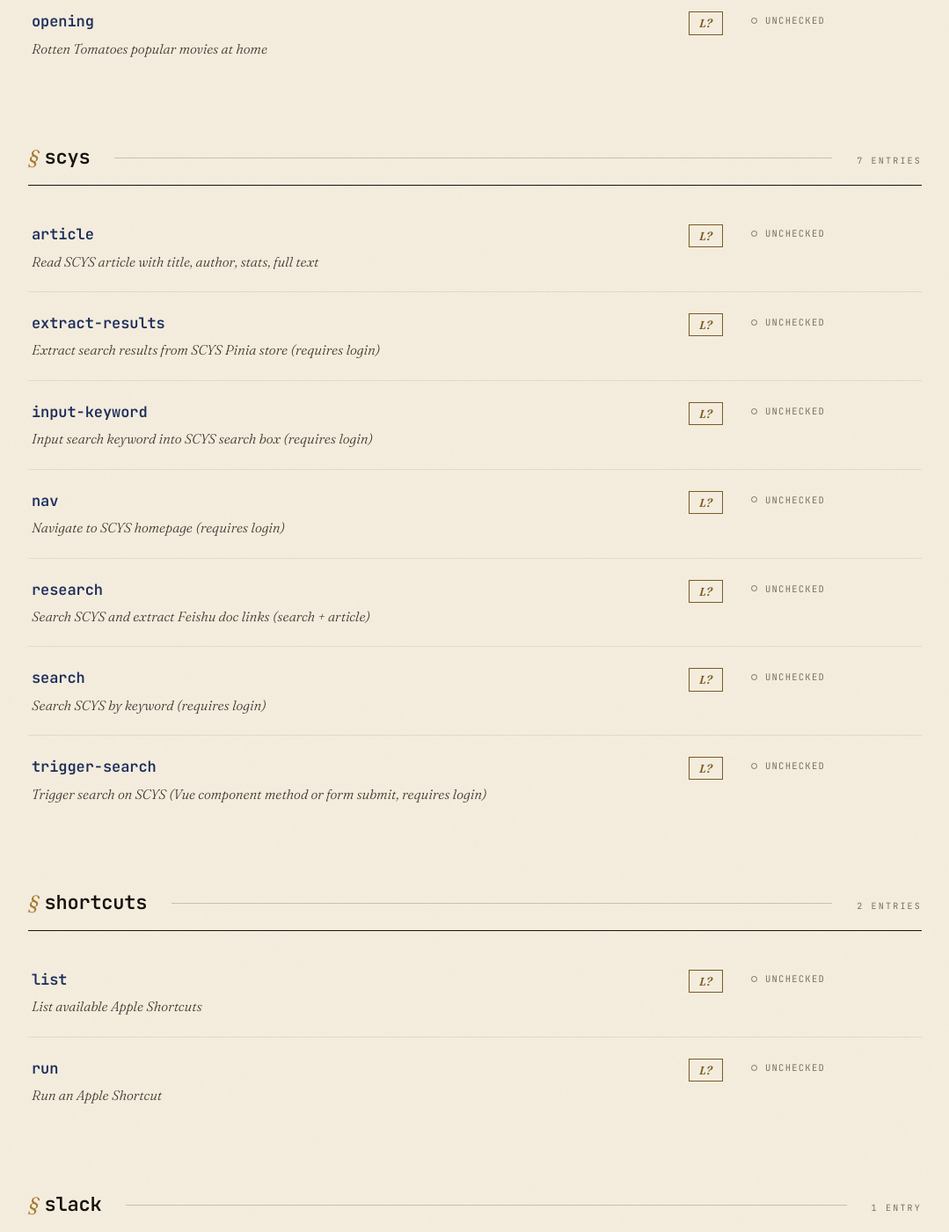
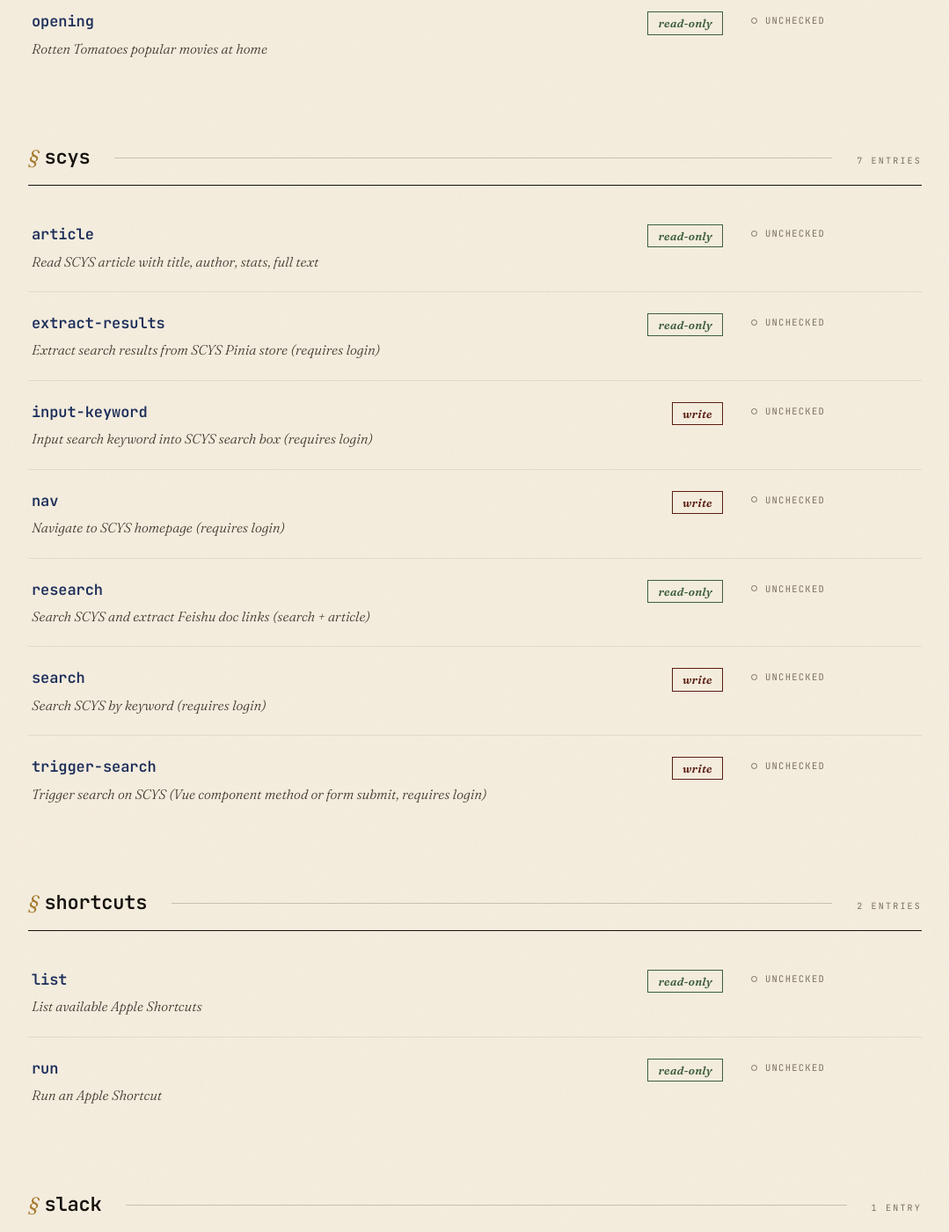
Before and after one commit to LeonTing1010/tap, a Jekyll site: the page built from docs/taps/index.html, in a window 1280 px wide and 1400 px high, scrolled down 9157 px. Shown: the whole window at 88% size, without its empty margins (100-1179 px from the left). Built offline with Jekyll 4.4.1, drawn with Linux system fonts in a browser that asks for light colours; some of the changed text lies outside the part shown.

Commit message:
ux: replace 'Layer' jargon on /taps/ surfaces with human-readable labels
The /taps/ catalog and every tap detail page rendered 'L?' / 'L1' stamps
pulling from tap-core's internal selectorLayer taxonomy. Every visitor
landing from mcp.so / mcpservers.org / search saw a cryptic label and
had no way to parse it.

Changes (user-language gate rule):
- taps/index.html:
  - Masthead center caption: 'Layers 1–5' → 'Compiled Catalog'
  - Per-row stamp: 'L?' → 'read-only' or 'write', color-coded
    (green for read, red-dark for write), with a title-tooltip that
    explains what each means.
- _layouts/tap.html badges row:
  - Removed 'L? · unspecified' badge that showed for every
    auto-generated page (most of the catalog).
  - Primary badge now reads 'read-only' or 'modifies data (write)'.
  - 'source: <layer_source>' badge only appears when the hand-crafted
    page actually declared it, so no more dangling jargon.

Intent is what a user cares about — 'will this tap touch my data?'
answers the question that matters before hitting run. The 4-layer
model lives in docs for tap authors; it doesn't belong on the library
entry pages.

Co-Authored-By: Claude Opus 4.7 (1M context) <noreply@anthropic.com>

```diff
--- a/docs/_layouts/tap.html
+++ b/docs/_layouts/tap.html
@@ -450,8 +450,9 @@ footer.colophon .ornament { color: var(--gold); letter-spacing: 0.6em; }
   {% if page.description %}<p class="entry-desc">{{ page.description }}</p>{% endif %}
 
   <div class="badges">
-    <span class="badge layer">L{{ page.layer | default: "?" }} · {{ page.layer_source | default: "unspecified" }}</span>
-    <span class="badge intent">intent: {{ page.intent | default: "read" }}</span>
+    {% assign p_intent = page.intent | default: "read" %}
+    <span class="badge intent">{% if p_intent == "write" %}modifies data (write){% else %}read-only{% endif %}</span>
+    {% if page.layer_source %}<span class="badge layer">source: {{ page.layer_source }}</span>{% endif %}
     {% if page.doctor_verdict == "healthy" %}<span class="badge doctor-ok"><span class="dot"></span>doctor: healthy{% if page.doctor_checked %} · {{ page.doctor_checked }}{% endif %}</span>{% endif %}
     {% if page.doctor_verdict == "stale" %}<span class="badge doctor-stale"><span class="dot"></span>doctor: stale{% if page.doctor_checked %} · {{ page.doctor_checked }}{% endif %}</span>{% endif %}
     {% if page.doctor_verdict == "broken" %}<span class="badge doctor-broken"><span class="dot"></span>doctor: broken{% if page.doctor_checked %} · {{ page.doctor_checked }}{% endif %}</span>{% endif %}
--- a/docs/taps/index.html
+++ b/docs/taps/index.html
@@ -359,14 +359,14 @@ body::before {
   font-weight: 600;
   font-style: italic;
   font-size: 13px;
-  color: var(--gold-dim);
-  border: 1px solid var(--gold-dim);
   padding: 2px 11px;
   align-self: start;
   margin-top: 2px;
   letter-spacing: 0.02em;
   font-variation-settings: "SOFT" 100;
 }
+.layer-stamp.is-read { color: var(--green); border: 1px solid var(--green); }
+.layer-stamp.is-write { color: var(--red-dark); border: 1px solid var(--red-dark); }
 
 .doctor-chip {
   align-self: start;
@@ -494,7 +494,7 @@ body::before {
 <header class="masthead-strip">
   <div class="row">
     <a href="/" class="brand">Taprun</a>
-    <span class="center">Reference Edition<span class="ornament-dot">◆</span>Tap Library<span class="ornament-dot">◆</span>Layers&nbsp;1–5</span>
+    <span class="center">Reference Edition<span class="ornament-dot">◆</span>Tap Library<span class="ornament-dot">◆</span>Compiled Catalog</span>
     <a href="https://github.com/LeonTing1010/tap-skills" rel="noopener">source&nbsp;↗</a>
   </div>
 </header>
@@ -535,7 +535,8 @@ body::before {
         <a class="tap-name" href="{{ tap.url | remove: '.html' }}">{{ tap.tap_name }}</a>
         {% if tap.description %}<div class="desc">{{ tap.description }}</div>{% endif %}
       </div>
-      <div class="layer-stamp">L{{ tap.layer | default: "?" }}</div>
+      {% assign t_intent = tap.intent | default: "read" %}
+      <div class="layer-stamp is-{{ t_intent }}" title="{% if t_intent == 'write' %}Performs side effects — publishes, posts, or modifies data.{% else %}Read-only — safe to run.{% endif %}">{% if t_intent == "write" %}write{% else %}read-only{% endif %}</div>
       {% if tap.doctor_verdict == "healthy" %}
         <div class="doctor-chip healthy"><span class="dot"></span>Healthy{% if tap.doctor_checked %}<span class="check">· {{ tap.doctor_checked }}</span>{% endif %}</div>
       {% elsif tap.doctor_verdict == "stale" %}
```
